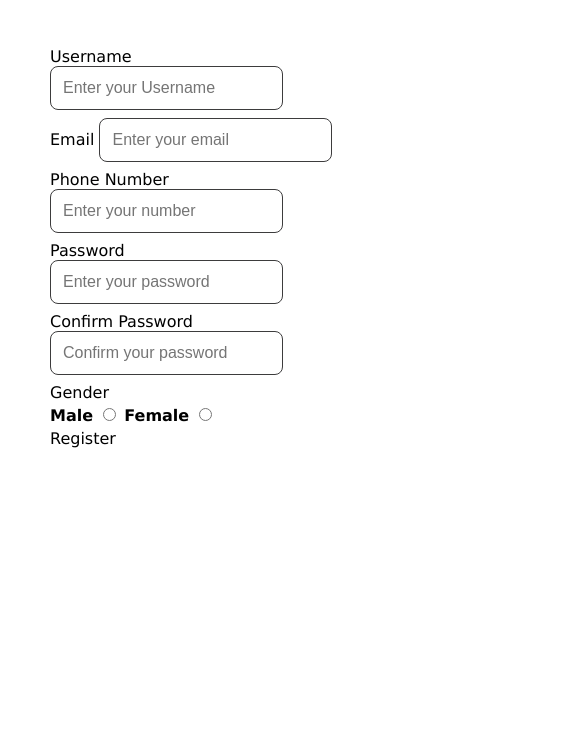
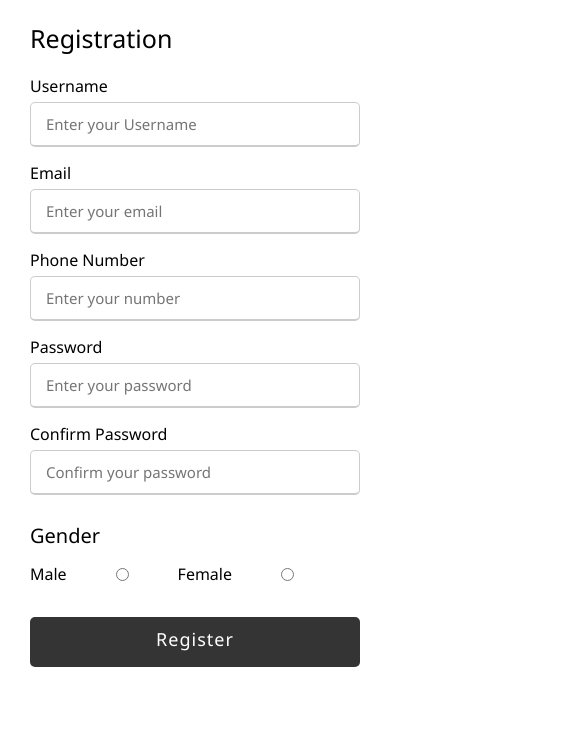
Before and after one commit to Ese2020/project-two, a plain HTML site: page index.html in a window 390 px wide. Shown: the part 92-844 px from the top of the page, 585 px wide, since content can reach past the window. Drawn offline with Linux system fonts and the light colour scheme.

Commit message:
Update styles.css

```diff
--- a/styles.css
+++ b/styles.css
@@ -1,15 +1,23 @@
-body {
-    box-sizing: border-box;
+*{
     margin: 0;
     padding: 0;
-    font-family: 'Lucida Sans', 'Lucida Sans Regular', 'Lucida Grande', 'Lucida Sans Unicode', Geneva, Verdana, sans-serif;
+    box-sizing: border-box;
+    font-family: 'Segoe UI', Tahoma, Geneva, Verdana, sans-serif;
+}
+
+body {
+    font-family: 'Segoe UI', Tahoma, Geneva, Verdana, sans-serif;
+    background-color: rgb(208, 132, 132);
 }
 
 nav {
-    background-color: rgb(61, 60, 61);
+    position: relative;
+    background-color: black;
     color: white;
-    border-color: rgb(228, 228, 228);
-    box-shadow: 0px 2px 2px rgb(228, 228, 228);
+}
+
+.nav-list {
+    align-items: center;
 }
 
 .container {
@@ -24,7 +32,8 @@ nav {
 
 ul {
     display: flex;
-    gap: 50px;
+    margin-left: 500px;
+    gap: 30px;
     list-style-type: none;
 }
 
@@ -32,54 +41,123 @@ ul {
     font-size: 1.5rem;
 }
 
-.d-none {
-    display: none;
-}
-
-form {
-    padding: 40px;
-    margin: 10px;
-}
-
-input {
-    border-radius: 8px;
-    color: rgb(35, 34, 34);
-    border: 1px solid rgb(61, 60, 61);
-    font-size: 1rem;
-    padding: 12px;
-    margin-bottom: 8px;
-}
-
-label {
-    font-size: 1rem;
-    font-weight: 600;
-    line-height: 1.7rem;
-}
-
 i {
-    font-size: 24px;
     margin-left: -32px;
 }
 
-.btn {
-    background-color: rgb(61, 60, 61);
+.container2 {
+    margin-top: 30px;
+    margin-bottom: 30px;
+    position: absolute;
+    left: 250px;
+    padding: 10px;
+    max-width: 700px;
+    width: 100%;
+    height: 100vh;
+    padding: 40px 30px;
+    border-radius: 5px;
+    background-color: white;
+}
+
+.container2 .title {
+    font-size: 25px;
+    font-weight: 500;
+    position: relative;
+}
+
+.container2 form  .user-details{
+    display: flex;
+    flex-wrap: wrap;
+    justify-content: space-between;
+    margin: 20px 0 12px 0;
+}
+
+form .user-details .input-box {
+    margin-bottom: 15px;
+    width: calc(100% / 2 - 20px);
+}
+
+.user-details .input-box .details {
+    display: block;
+    font-weight: 500;
+    margin-bottom: 5px;
+}
+
+form .user-details .input-box input {
+    height: 45px;
+    width: 100%;
+    outline: none;
+    border-radius: 5px;
+    border: 1px solid #ccc;
+    padding-left: 15px;
+    font-size: 15px;
+    border-bottom-width: 2px;
+    transition: all 0.3s ease;
+}
+.user-details .input-box .input:focus,
+.user-details .input-box .input:valid{
+    border-color: #9b59b6;
+}
+
+form .gender-details .gender-title{
+    font-size: 20px;
+    font-weight: 500;
+}
+
+form .gender-details .category{
+    display: flex;
+    margin: 14px 0;
+    width: 80%;
+    justify-content: space-between;
+    align-items: center;
+}
+
+.gender-details .category label{
+    display: flex;
+    align-items: center;
+}
+
+form .button:hover {
+    background-color: #ccc;
+    cursor: pointer;
+}
+
+.button {
+    height: 50px;
+    width: 100%;
+    outline: none;
     color: white;
-    border: 1px;
-    border-radius: 8px;
-    font-weight: 600;
-    padding: 15px;
-    margin: 50px;
-    margin-top: -30px;
-    width: 230px;
+    font-size: 18px;
+    font-weight: 500;
+    letter-spacing: 1px;
+    border: none;
+    border-radius: 5px;
+    background-color: #353435;
+    margin-top: 32px;
+    padding: 10px;
+    text-align: center;
 }
 
 @media screen and (max-width: 576px) {
+    body {
+        background-color: white;
+    }
+
+    main {
+        width: 100%;
+    }
+
     .mq-none {
         display: none;
     }
 
     .nav-fix {
         padding: 40px;
+    }
+
+    .container {
+        margin-left: 38px;
+        margin-right: -270px;
     }
 
     .hamburger {
@@ -109,40 +187,56 @@ i {
         transform: rotate(45deg) translate(-7px, -4px);
     }
 
-    .ham-list::after {
-        position: absolute;
-        font-size: 1rem;
+    .nav-list {
+        margin: 0;
+        display: flex;
+        flex-direction: column;
     }
 
-    .ham-dropdown {
+    .nav-list {
         position: absolute;
-        right: 0;
-        margin: 0;
-        margin-top: 20px;
-        background-color: rgb(10, 9, 10);
-        text-align: center;
-        color: white;
         width: 100%;
         height: 100vh;
+        background: rgb(2, 2, 2);
+        top: 70px;
+        z-index: 2;
+        padding-top: 100px;
+        left: 0;
+        text-align: center;
     }
 
-    .ham-list {
-        display: block;
-        margin-top: 150px;
-        padding-left: 0px;
+    .nav-list li:hover {
+        cursor: pointer;
+        color: #ccc;
     }
 
-    .ham-list > li {
-        width: 100%;
-        margin-bottom: 36px;
+    .gap {
+        display: flex;
     }
 
-    .ham-list > li:hover {
-        color: rgb(163, 160, 160);
-        cursor: pointer;
+    ul .li {
+        display: block;
     }
 
     .d-none {
         display: none;
     }
+
+    .container2 {
+        height: inherit;
+        position: relative;
+        margin-top: 0;
+        left: 0;
+        width: 100%;
+    }
+
+    form .user-details .input-box{
+        margin-bottom: 15px;
+        width: 100%;
+    }
+
+    form .gender-details .category{
+        display: flex;
+        width: 80%;
+    }
 }
```
